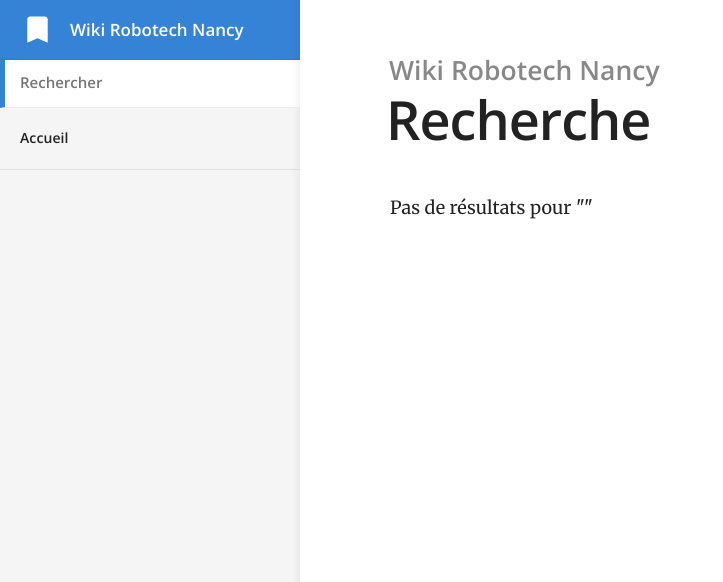
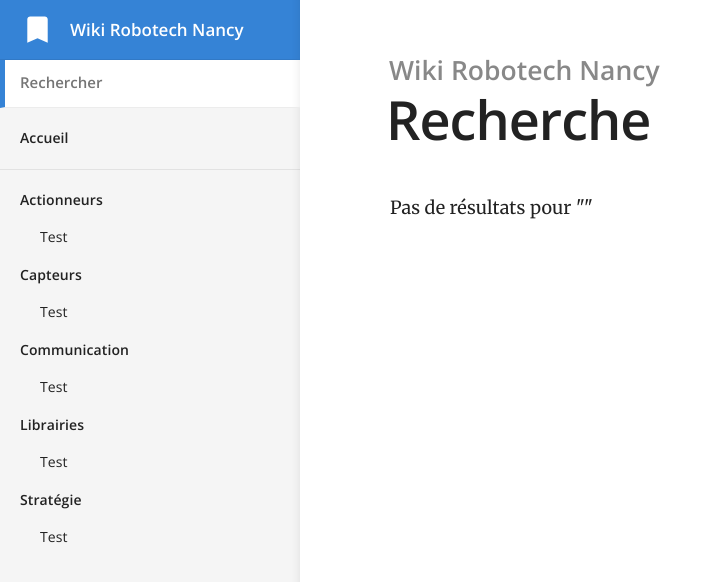
Before and after one commit to RobotechNancy/robotechnancy.github.io, a Jekyll site: the page built from search.html, in a window 1280 px wide. Shown: the top 582 px of the page, without its empty margins (0-723 px from the left). Built offline with Jekyll 4.4.1, drawn with Linux system fonts in a browser that asks for light colours.

Commit message:
Outline de la doc finale

```diff
--- /dev/null
+++ b/_docs/actionneurs/test.md
@@ -0,0 +1,5 @@
+---
+title: Test
+category: Actionneurs
+order: 1
+---
--- /dev/null
+++ b/_docs/capteurs/test.md
@@ -0,0 +1,5 @@
+---
+title: Test
+category: Capteurs
+order: 1
+---
--- /dev/null
+++ b/_docs/communication/test.md
@@ -0,0 +1,5 @@
+---
+title: Test
+category: Communication
+order: 1
+---
--- /dev/null
+++ b/_docs/librairies/test.md
@@ -0,0 +1,5 @@
+---
+title: Test
+category: Librairies
+order: 1
+---
```
Also changed, not shown: _docs/stratégie/test.md (added, +5 -0 lines), index.md (+7 -0 lines).
